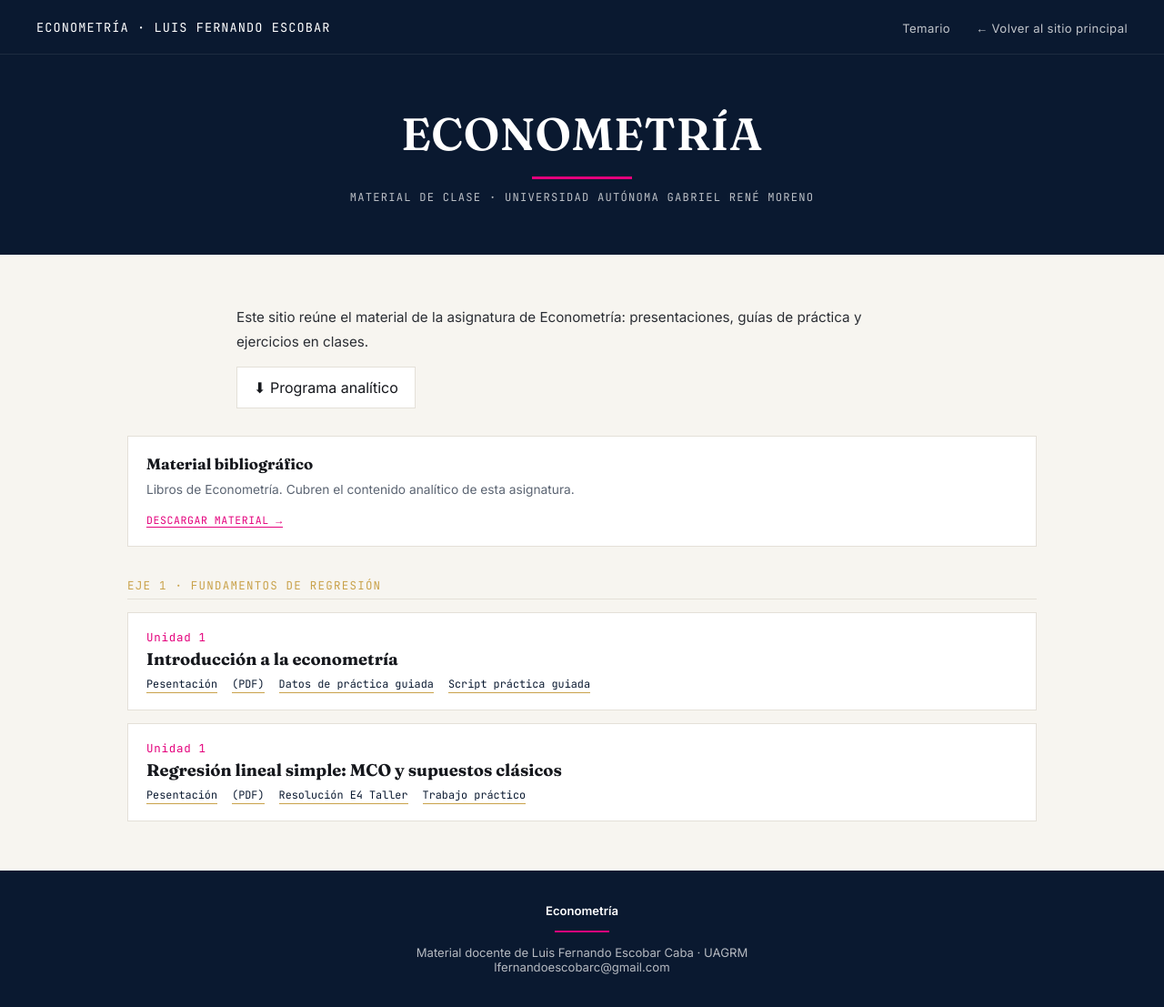
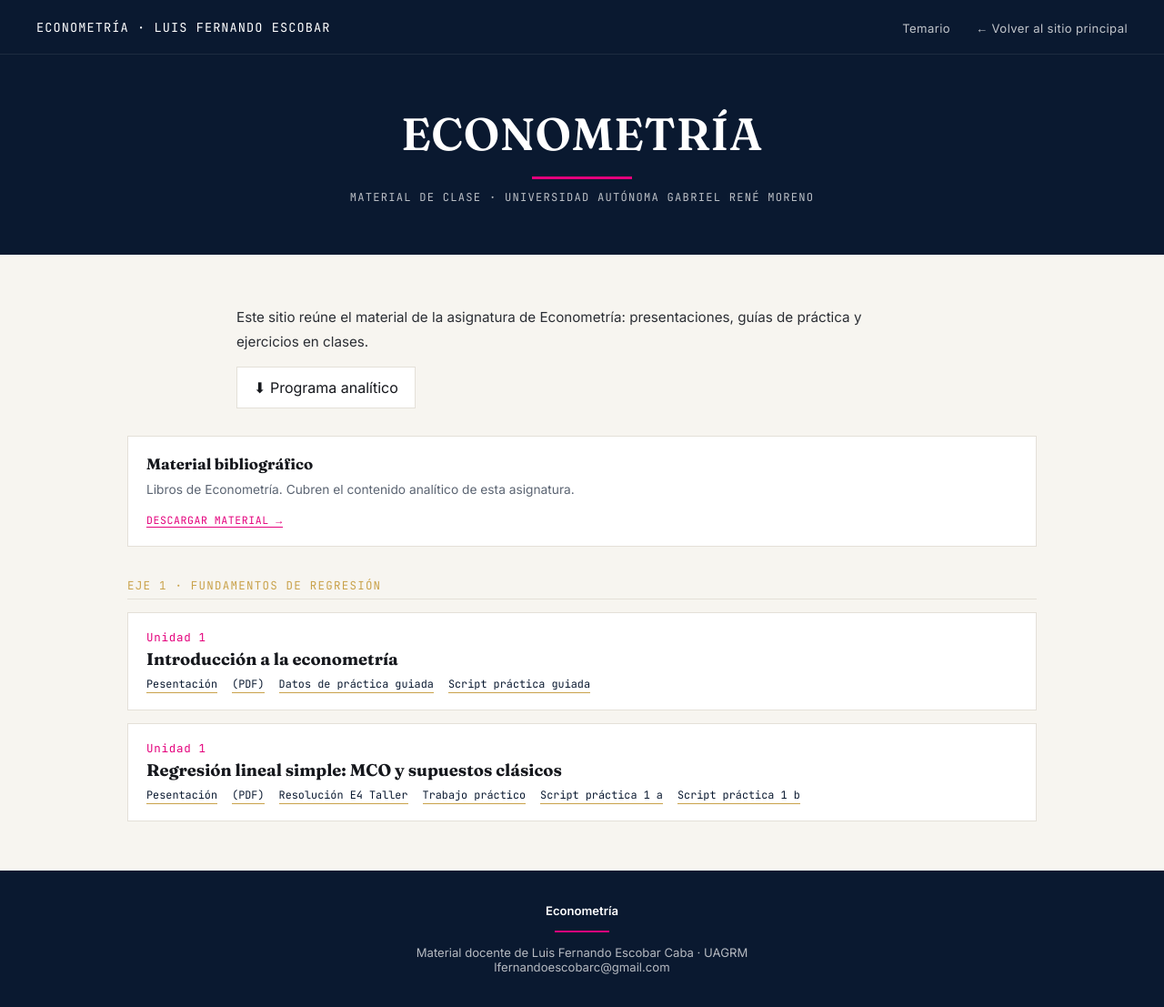
Before and after one commit to LFernandoEscobarC/econometria, a Jekyll site: the page built from index.md, in a window 1280 px wide and 1107 px high. Shown: the whole window at 91% size. Built offline with Jekyll 4.4.1, drawn with Linux system fonts in a browser that asks for light colours.

Commit message:
Update index.md

```diff
--- a/index.md
+++ b/index.md
@@ -50,6 +50,8 @@ title: Temario
         <a href="https://raw.githack.com/Lufesc/Eco360SII26/main/Contenido/02-ols/02-ols.pdf">(PDF)</a>
         <a href="https://raw.githack.com/Lufesc/Eco360SII26/main/Practicas/Talleres/Ejercicio4_Taller.xlsx">Resolución E4 Taller</a>
         <a href="https://raw.githack.com/Lufesc/Eco360SII26/main/Practicas/TP/P1.pdf">Trabajo práctico</a>
+        <a href="https://raw.githack.com/Lufesc/Eco360SII26/main/Practicas/Practica1a.R">Script práctica 1 a</a>
+        <a href="https://raw.githack.com/Lufesc/Eco360SII26/main/Practicas/Practica1b.R">Script práctica 1 b</a>
       </div>
     </li>
 
```
